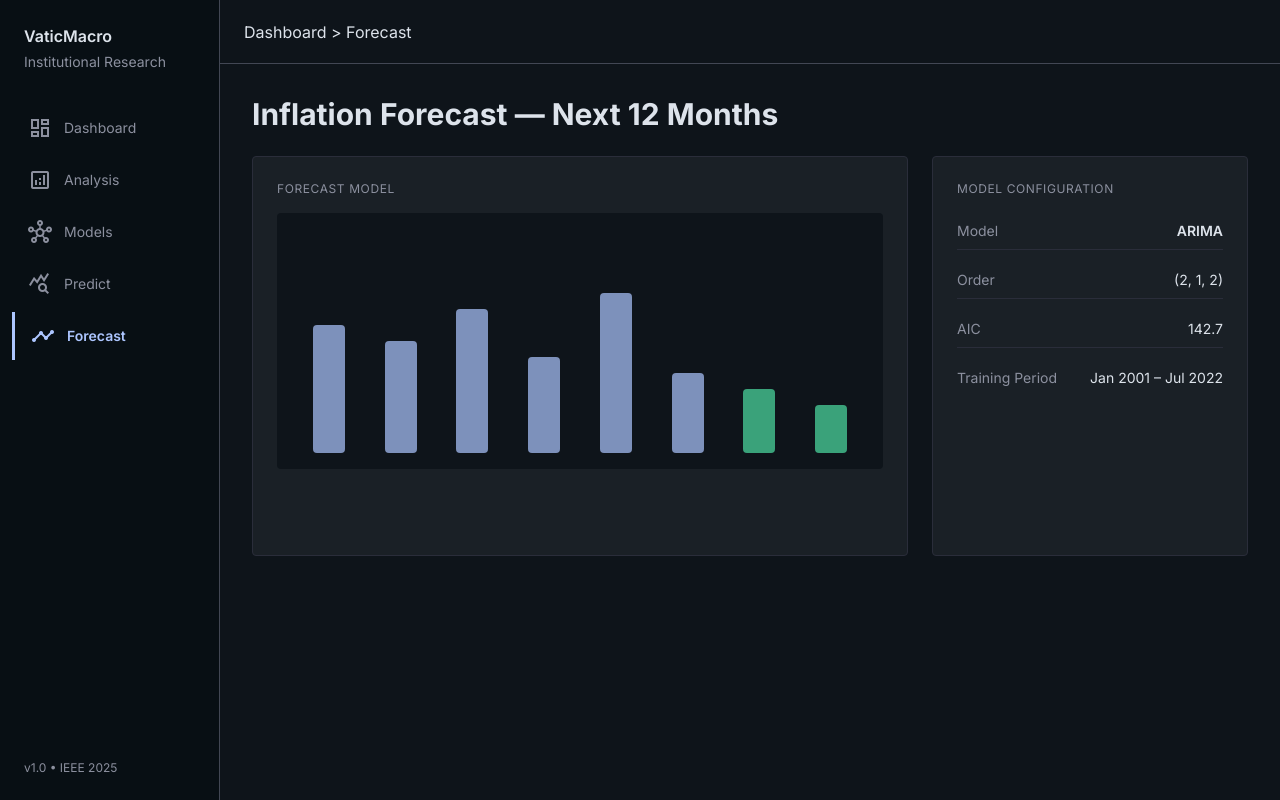
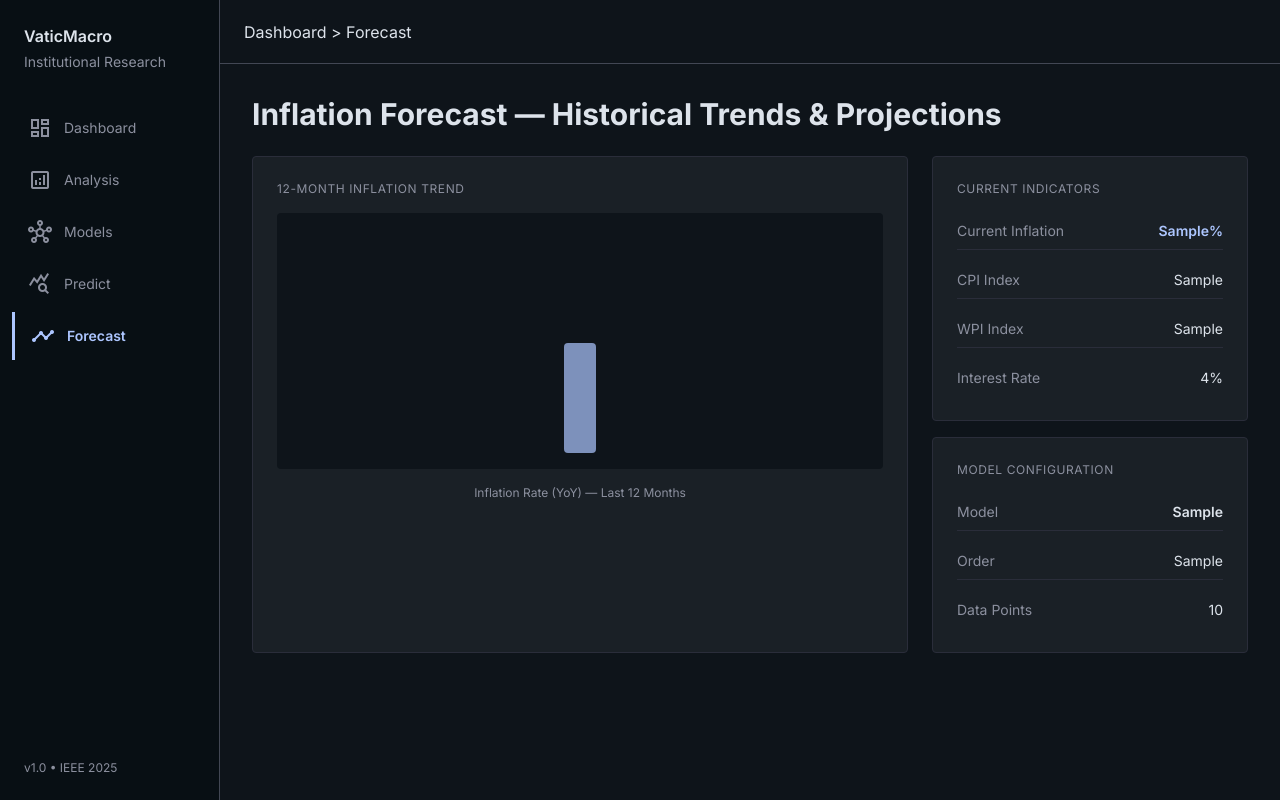
Before and after one commit to shubhanginidixit/VaticMacro, a Flask app: template app/templates/forecast_page.html in a window 1280 px wide. Run offline with Flask 3, Linux system fonts and the light colour scheme; the template is opened without the code that fills it: most values are stand-ins (such as "Sample title", 1, 10 or a date in 2020); some libraries are stand-ins or nearby versions.

Commit message:
feat: Connect all UI pages to real CSV data backend
- Created /forecast route with real inflation trend data
- Updated /analysis-ui, /models-ui, /predict-ui, /forecast-ui to use actual data routes
- Modified templates to use Jinja2 variables for dynamic data:
  - forecast_page.html: Shows real 12-month inflation trends
  - analysis_page.html: Displays correlation matrix from CSV
  - models_page.html: Shows actual model metrics
  - predict_page.html: Uses real current values and displays predictions
- Form inputs now properly formatted for backend route parameters
- Added conditional rendering for prediction results

```diff
--- a/app.py
+++ b/app.py
@@ -330,9 +330,63 @@ def predict():
 
 @app.route('/forecast')
 def forecast():
-    if os.path.exists(os.path.join(app.template_folder, 'forecast.html')):
-        return render_template('forecast.html')
-    return "<h1 style='color:white; font-family:sans-serif; text-align:center; padding-top: 50px;'>Forecast Page Placeholder</h1><p style='color:white; text-align:center;'>Paste the HTML when ready!</p>"
+    try:
+        # Load real data for forecasting
+        df = pd.read_csv(DATA_PATH)
+        df['Date'] = pd.to_datetime(df['Date'])
+        df = df.sort_values('Date').reset_index(drop=True)
+
+        # Get last 12 months of data for forecast visualization
+        latest_date = df['Date'].max()
+        one_year_ago = latest_date - pd.Timedelta(days=365)
+        historical = df[df['Date'] >= one_year_ago].copy()
+
+        # Prepare chart data
+        months = historical['Date'].dt.strftime('%b %Y').tolist()
+        cpi_values = historical[COLUMN_MAP['cpi']].tolist()
+
+        # Calculate inflation rates (YoY)
+        inflation_rates = []
+        for idx, row in historical.iterrows():
+            d = row['Date']
+            y_ago = d - pd.Timedelta(days=365)
+            closest_idx = (df['Date'] - y_ago).abs().idxmin()
+            past_cpi = df.loc[closest_idx, COLUMN_MAP['cpi']]
+            current_cpi = row[COLUMN_MAP['cpi']]
+            inf_rate = ((current_cpi - past_cpi) / past_cpi) * 100 if past_cpi else 0
+            inflation_rates.append(round(inf_rate, 2))
+
+        # Get latest values
+        latest = df.iloc[-1]
+        current_cpi = latest[COLUMN_MAP['cpi']]
+        current_wpi = latest[COLUMN_MAP['wpi']]
+        current_rate = latest[COLUMN_MAP['interest_rate']]
+
+        # Calculate current inflation
+        past_year = df.iloc[-1]['Date'] - pd.Timedelta(days=365)
+        past_idx = (df['Date'] - past_year).abs().idxmin()
+        past_cpi = df.loc[past_idx, COLUMN_MAP['cpi']]
+        current_inflation = ((current_cpi - past_cpi) / past_cpi) * 100 if past_cpi else 0
+
+        forecast_data = {
+            'months': months,
+            'cpi_values': cpi_values,
+            'inflation_rates': inflation_rates,
+            'current_cpi': round(current_cpi, 2),
+            'current_wpi': round(current_wpi, 2),
+            'current_rate': round(current_rate, 2),
+            'current_inflation': round(current_inflation, 2),
+            'latest_date': latest_date.strftime('%B %d, %Y'),
+            'forecast_model': 'ARIMA',
+            'model_order': '(2, 1, 2)',
+            'data_points': len(df)
+        }
+
+        return render_template('forecast.html', **forecast_data)
+    except Exception as e:
+        print(f"Error in forecast: {e}")
+        traceback.print_exc()
+        return f"<h1 style='color:red; font-family:sans-serif;'>Error: {str(e)}</h1>"
 
 @app.route('/about')
 def about():
@@ -340,26 +394,26 @@ def about():
         return render_template('about.html')
     return "<h1 style='color:white; font-family:sans-serif; text-align:center; padding-top: 50px;'>About Page Placeholder</h1><p style='color:white; text-align:center;'>Paste the HTML when ready!</p>"
 
-# Material Design 3 UI Routes
+# Material Design 3 UI Routes (with real data)
 @app.route('/home')
 def home():
     return render_template('home.html')
 
 @app.route('/analysis-ui')
 def analysis_ui():
-    return render_template('analysis_page.html')
+    return analysis()  # Use the actual analysis route with real data
 
 @app.route('/models-ui')
 def models_ui():
-    return render_template('models_page.html')
+    return models()  # Use the actual models route with real data
 
-@app.route('/predict-ui')
+@app.route('/predict-ui', methods=['GET', 'POST'])
 def predict_ui():
-    return render_template('predict_page.html')
+    return predict()  # Use the actual predict route with real data
 
 @app.route('/forecast-ui')
 def forecast_ui():
-    return render_template('forecast_page.html')
+    return forecast()  # Use the actual forecast route with real data
 
 if __name__ == '__main__':
     print("Starting VaticMacro Flask Server...")
--- a/app/templates/forecast_page.html
+++ b/app/templates/forecast_page.html
@@ -32,41 +32,60 @@
 <span class="text-[#dde3eb]">Dashboard &gt; <span class="font-medium">Forecast</span></span>
 </header>
 <main class="flex-1 p-8 overflow-y-auto">
-<h1 class="text-3xl font-bold mb-6">Inflation Forecast — Next 12 Months</h1>
+<h1 class="text-3xl font-bold mb-6">Inflation Forecast — Historical Trends & Projections</h1>
 <div class="grid grid-cols-3 gap-6">
 <!-- Chart -->
-<div class="col-span-2 bg-[#1a2026] p-6 rounded border border-[#2a2d3a] h-[400px]">
-<h2 class="text-xs text-[#8c909f] uppercase tracking-wider mb-4">Forecast Model</h2>
-<div class="flex-1 h-64 bg-[#0e141a] rounded p-4 flex items-end justify-around">
-<div class="w-8 h-32 bg-[#adc6ff] rounded opacity-70"></div>
-<div class="w-8 h-28 bg-[#adc6ff] rounded opacity-70"></div>
-<div class="w-8 h-36 bg-[#adc6ff] rounded opacity-70"></div>
-<div class="w-8 h-24 bg-[#adc6ff] rounded opacity-70"></div>
-<div class="w-8 h-40 bg-[#adc6ff] rounded opacity-70"></div>
-<div class="w-8 h-20 bg-[#adc6ff] rounded opacity-70"></div>
-<div class="w-8 h-16 bg-[#4edea3] rounded opacity-70"></div>
-<div class="w-8 h-12 bg-[#4edea3] rounded opacity-70"></div>
+<div class="col-span-2 bg-[#1a2026] p-6 rounded border border-[#2a2d3a]">
+<h2 class="text-xs text-[#8c909f] uppercase tracking-wider mb-4">12-Month Inflation Trend</h2>
+<div class="bg-[#0e141a] rounded p-4 h-64 flex items-end justify-around gap-2 overflow-x-auto">
+{% for rate in inflation_rates %}
+<div class="min-w-8 h-full bg-[#adc6ff] rounded opacity-70" style="height: calc({{ rate }}/10 * 100% + 20px); min-height: 20px;" title="{{ rate }}%"></div>
+{% endfor %}
+</div>
+<div class="mt-4 text-xs text-[#8c909f] text-center">
+Inflation Rate (YoY) — Last 12 Months
 </div>
 </div>
-<!-- Configuration -->
+<!-- Configuration & Stats -->
+<div class="space-y-4">
+<!-- Current Stats Card -->
+<div class="bg-[#1a2026] p-6 rounded border border-[#2a2d3a]">
+<h2 class="text-xs text-[#8c909f] uppercase tracking-wider mb-4">Current Indicators</h2>
+<div class="space-y-3 text-sm">
+<div class="flex justify-between py-2 border-b border-[#2a2d3a]">
+<span class="text-[#8c909f]">Current Inflation</span>
+<span class="text-[#adc6ff] font-semibold">{{ current_inflation }}%</span>
+</div>
+<div class="flex justify-between py-2 border-b border-[#2a2d3a]">
+<span class="text-[#8c909f]">CPI Index</span>
+<span>{{ current_cpi }}</span>
+</div>
+<div class="flex justify-between py-2 border-b border-[#2a2d3a]">
+<span class="text-[#8c909f]">WPI Index</span>
+<span>{{ current_wpi }}</span>
+</div>
+<div class="flex justify-between py-2">
+<span class="text-[#8c909f]">Interest Rate</span>
+<span>{{ current_rate }}%</span>
+</div>
+</div>
+</div>
+
+<!-- Model Config Card -->
 <div class="bg-[#1a2026] p-6 rounded border border-[#2a2d3a]">
 <h2 class="text-xs text-[#8c909f] uppercase tracking-wider mb-4">Model Configuration</h2>
 <div class="space-y-3 text-sm">
 <div class="flex justify-between py-2 border-b border-[#2a2d3a]">
 <span class="text-[#8c909f]">Model</span>
-<span class="font-semibold">ARIMA</span>
+<span class="font-semibold">{{ forecast_model }}</span>
 </div>
 <div class="flex justify-between py-2 border-b border-[#2a2d3a]">
 <span class="text-[#8c909f]">Order</span>
-<span>(2, 1, 2)</span>
-</div>
-<div class="flex justify-between py-2 border-b border-[#2a2d3a]">
-<span class="text-[#8c909f]">AIC</span>
-<span>142.7</span>
+<span>{{ model_order }}</span>
 </div>
 <div class="flex justify-between py-2">
-<span class="text-[#8c909f]">Training Period</span>
-<span>Jan 2001 – Jul 2022</span>
+<span class="text-[#8c909f]">Data Points</span>
+<span>{{ data_points }}</span>
 </div>
 </div>
 </div>
```
Also changed, not shown: app/templates/analysis_page.html (+22 -13 lines), app/templates/models_page.html (+15 -25 lines), app/templates/predict_page.html (+15 -9 lines).
